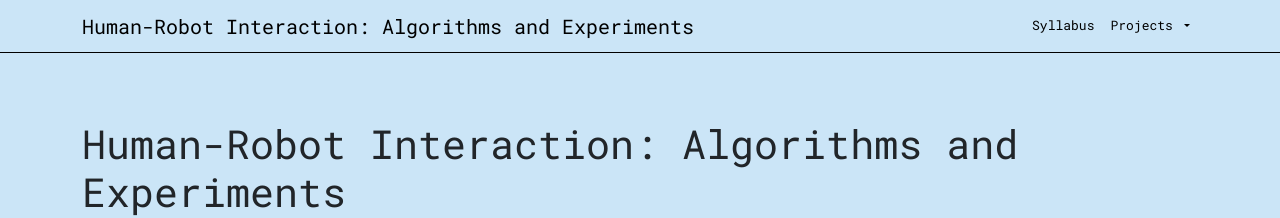
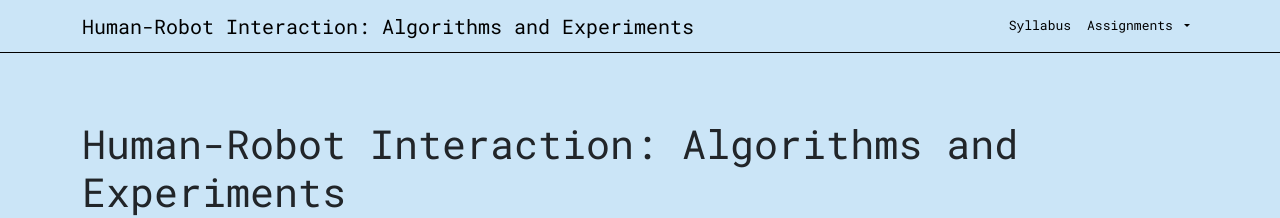
Before and after one commit to HRI-Class/mae6710, a Jekyll site: the page built from docs/index.md, in a window 1280 px wide. Shown: the top 218 px of the page. Built offline with Jekyll 4.4.1, drawn with Linux system fonts in a browser that asks for light colours; our own code applies the rules of GitHub Pages for plain Markdown files.

Commit message:
Update layout_2025.html

```diff
--- a/docs/_layouts/layout_2025.html
+++ b/docs/_layouts/layout_2025.html
@@ -38,10 +38,9 @@ title: "Human-Robot Interaction: Algorithms and Experiments"
           <li class="nav-item dropdown">
             <a href="#" class="nav-link dropdown-toggle" data-bs-toggle="dropdown"
 							 role="button"  aria-expanded="false">
-							Projects </a>
+							Assignments </a>
             <ul class="dropdown-menu">
-              <li><a class="dropdown-item" href="https://docs.google.com/document/d/1V35CHEdPWc-pD2ADR8PXwhYWXbg9mLVkOx7Wyvi50Lw/pub">P1: 1D Interface</a></li>
-              <li><a class="dropdown-item" href="https://docs.google.com/document/d/11zz3kIRHfCntBWZ079PAeqTzbynmS5idYsF8OFVz6Ug/pub">P2: Large Language Objects</a></li>
+              <li><a class="dropdown-item" href="brokenlink">A1: Probability Quiz</a></li>
             </ul>
           </li>
         </ul>
```
